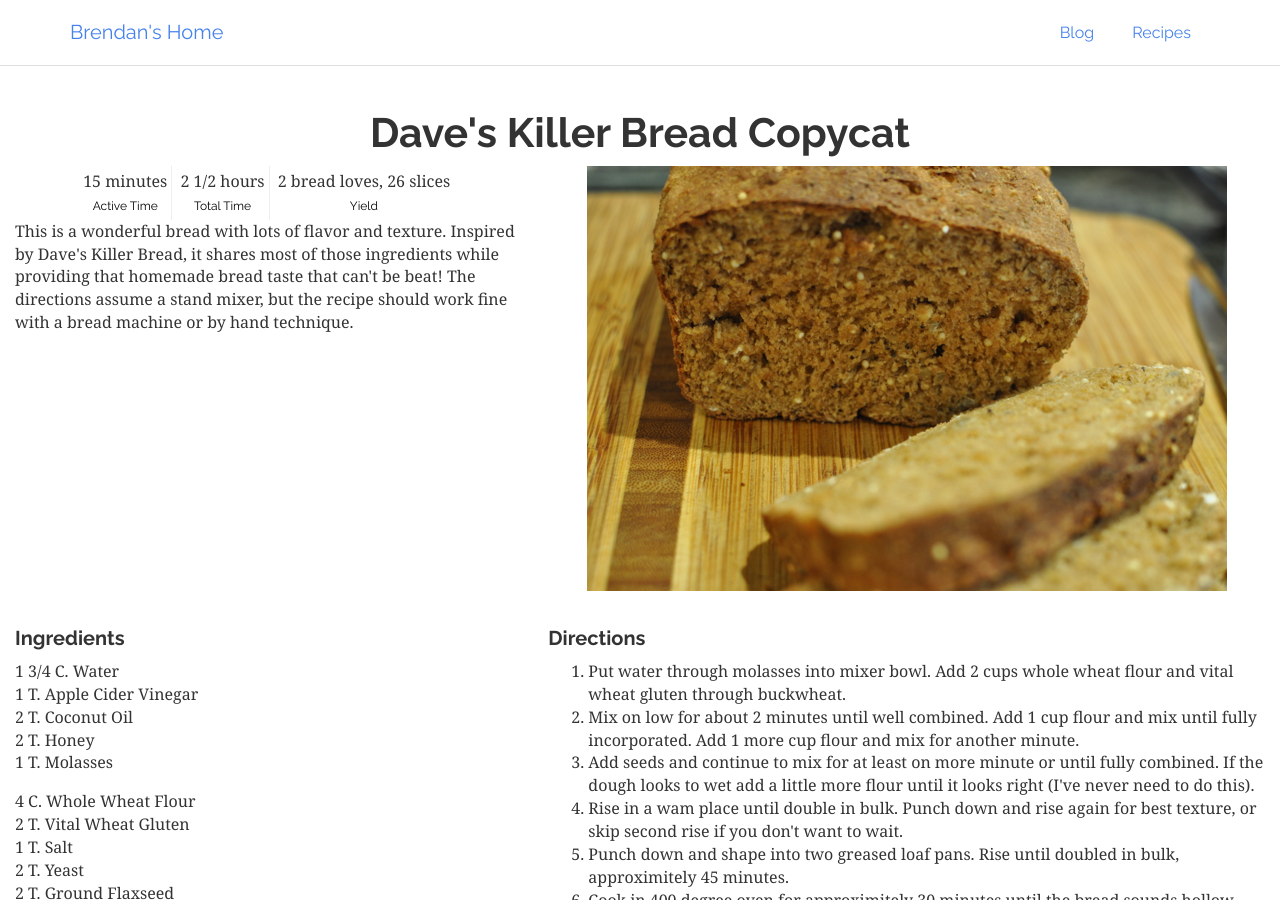
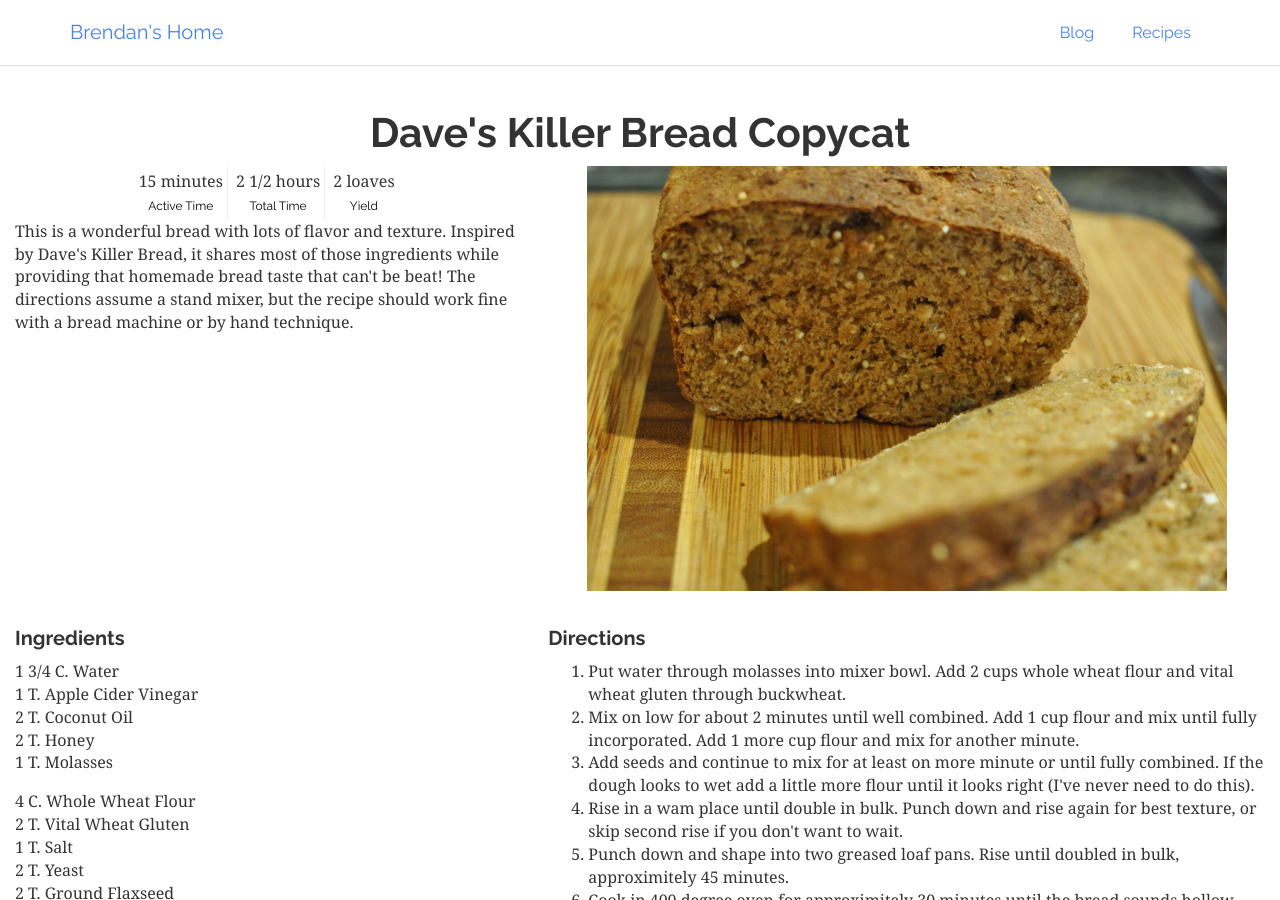
Before and after one commit to billingb/recipe-blog, a Jekyll site: the page built from recipes/daves-killer-bread-copycat.html, in a window 1280 px wide and 900 px high. Built offline with Jekyll 4.4.1, drawn with Linux system fonts in a browser that asks for light colours; comment, search, counter and statistics services are not loaded.

```diff
--- a/_data/recipes/daves-killer-bread-copycat.yml
+++ b/_data/recipes/daves-killer-bread-copycat.yml
@@ -2,7 +2,7 @@
 url: daves-killer-bread-copycat
 photo: DavesKillerBreadCopycat.jpg
 date: 2017-01-20
-yield: 2 bread loves, 26 slices
+yield: 2 loaves
 active: 15 minutes
 total:  2 1/2 hours
 prepTime: PT15M
```
